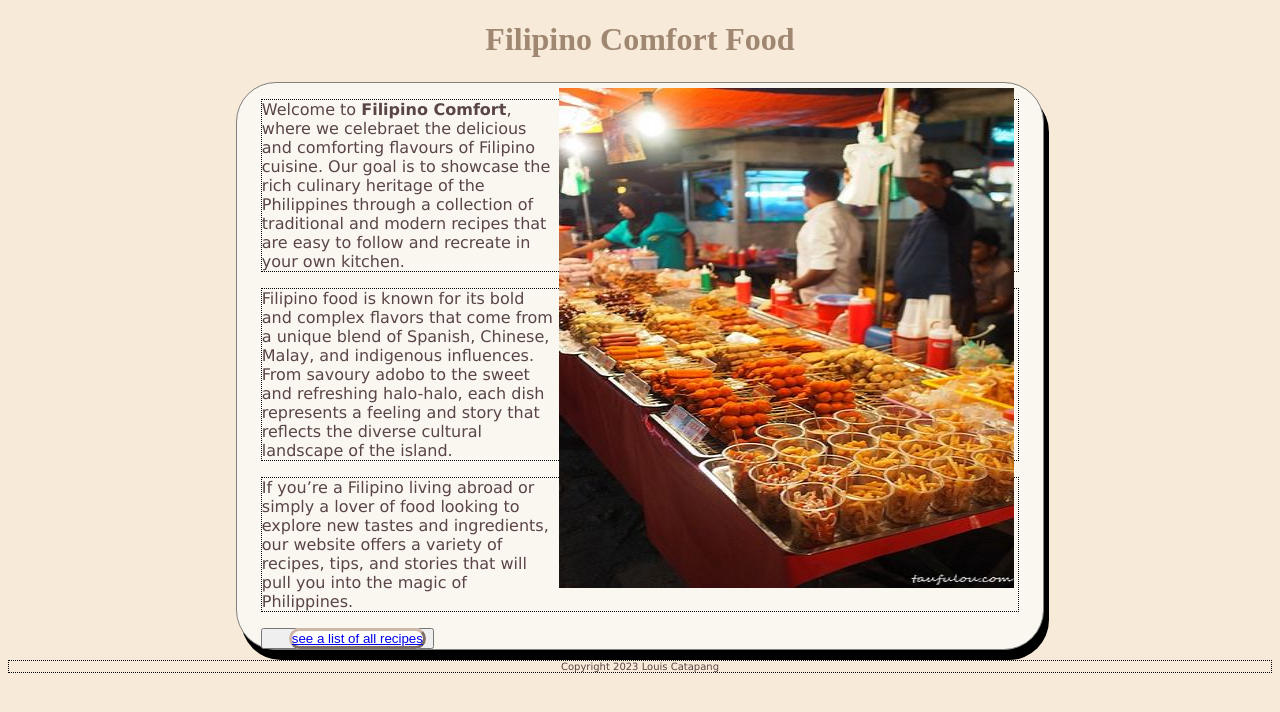
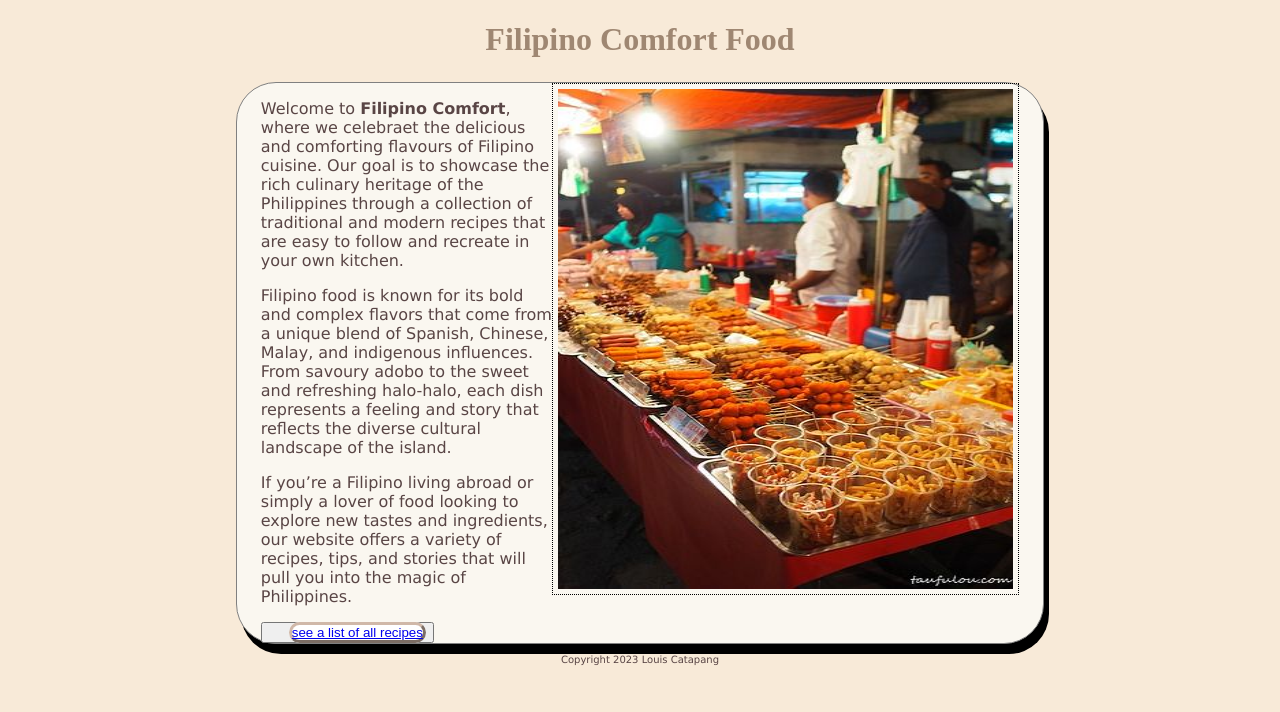
Before and after one commit to Loohwis/Recipe1, a Jekyll site: the page built from home/index.md, in a window 1280 px wide. Shown: the top 712 px of the page. Built offline with Jekyll 4.4.1, drawn with Linux system fonts in a browser that asks for light colours.

Commit message:
Update recipes.css

```diff
--- a/styles/recipes.css
+++ b/styles/recipes.css
@@ -33,7 +33,7 @@ h2 {
 .cover {
  padding: 5px;
  height: 500px;
-
+ border: 1px dotted black;
 }
 
 h1,h2 {
@@ -42,7 +42,6 @@ h1,h2 {
 p {
   color: #594545;
   margin-bottom: 1em;
-  border: 1px dotted black;
 }
 
 main {
```
